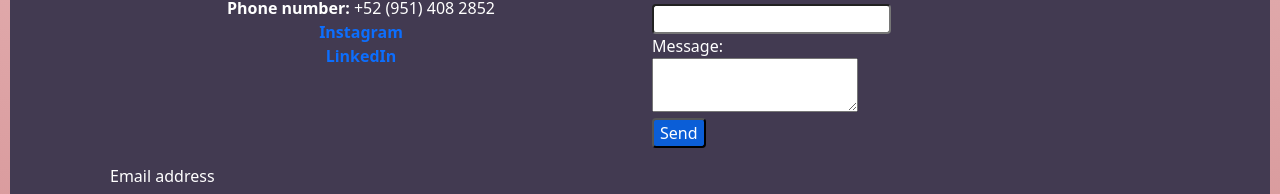
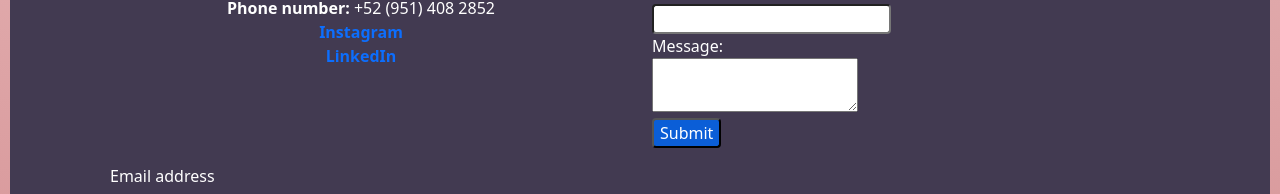
Before and after one commit to paolabramlett/Paola-Bramlett-Website, a React (Create React App) app: page /Contact in a window 1280 px wide. Shown: the part 353-547 px from the top of the page. Built offline with nearby package versions, Linux system fonts and the light colour scheme.

Commit message:
contact form 2

```diff
--- a/public/index.html
+++ b/public/index.html
@@ -36,7 +36,6 @@
   <body>
 
     <form name="form-name" netlify netlify-honeypot="bot-field" action="/" hidden >
-      <input type="hidden" name="form-name" value="contact-form" />
 
         <input type="text" name="name" />
         <input id="email" type="email" name="email" />
--- a/src/ContactForm.js
+++ b/src/ContactForm.js
@@ -31,7 +31,7 @@ export default function ContactForm (){
                     <br />
                 </div>
 
-                <button type="submit">Send</button>
+                <button type="submit">Submit</button>
 
             </form>
         </div>
```
Also changed, not shown: 1 other file (tests, documents, lock files or other folders).
